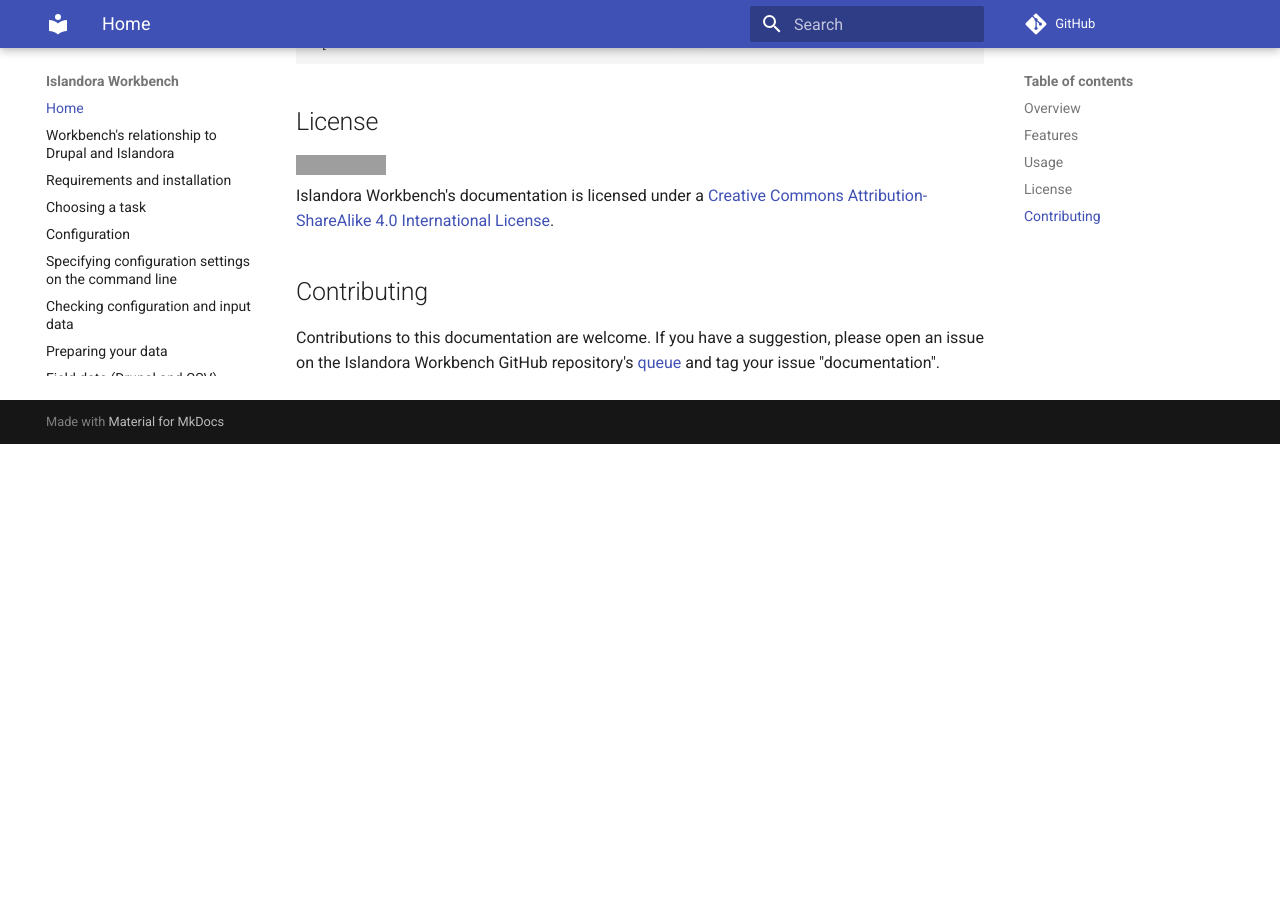
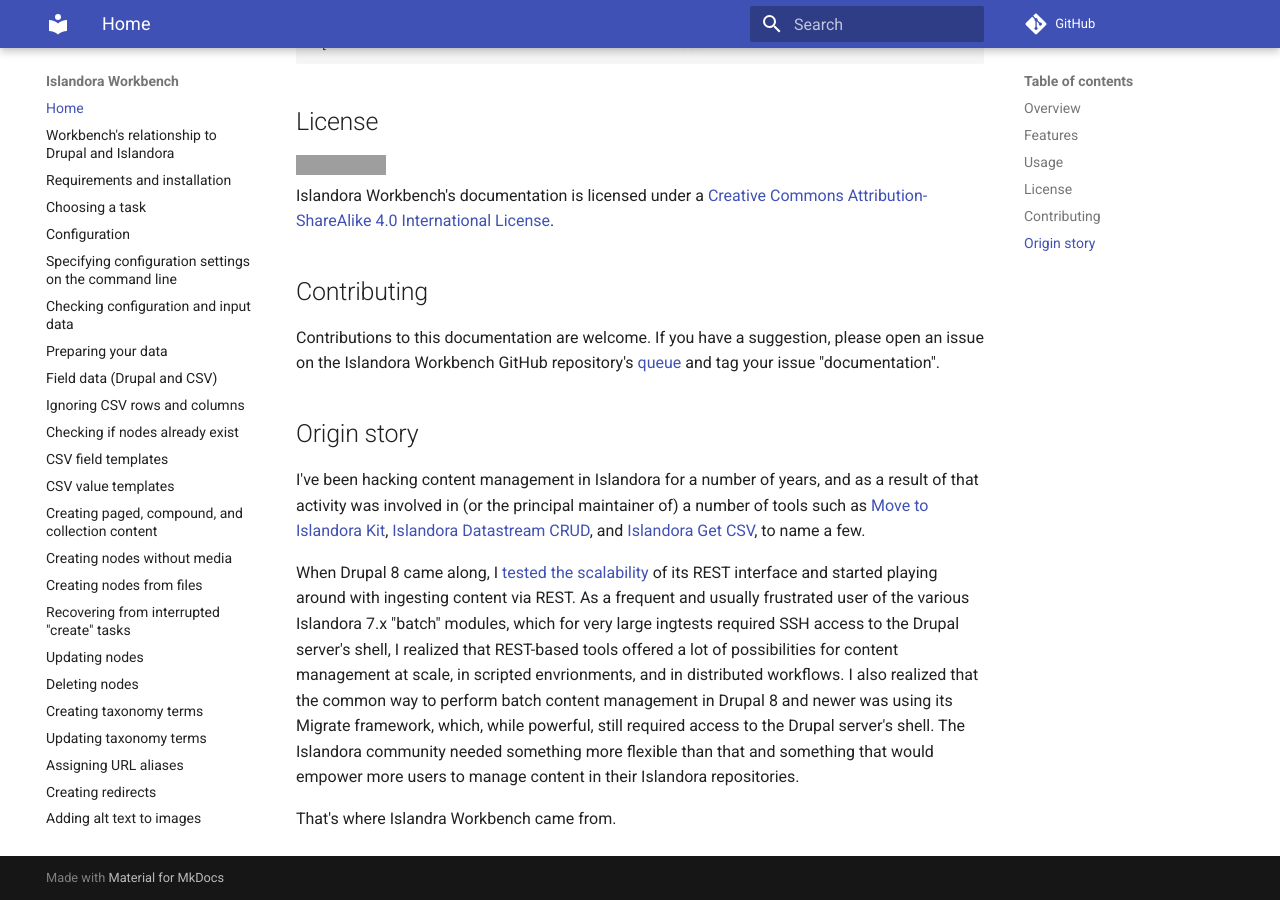
Before and after one commit to mjordan/islandora_workbench_docs, an MkDocs documentation site: the page built from docs/index.md, in a window 1280 px wide and 900 px high, scrolled down 2368 px. Built offline with MkDocs 1.6.1 and Material for MkDocs 9.7.7, drawn with Linux system fonts in a browser that asks for light colours; comment, search, counter and statistics services are not loaded; before the commit the page ends 2812 px from its top, so only the background shows below that; grey boxes are pictures that could not be loaded.

Commit message:
Added Origin Story.

```diff
--- a/docs/index.md
+++ b/docs/index.md
@@ -86,3 +86,12 @@
 ## Contributing
 
 Contributions to this documentation are welcome. If you have a suggestion, please open an issue on the Islandora Workbench GitHub repository's [queue](https://github.com/mjordan/islandora_workbench/issues) and tag your issue "documentation".
+
+
+## Origin story
+
+I've been hacking content management in Islandora for a number of years, and as a result of that activity was involved in (or the principal maintainer of) a number of tools such as [Move to Islandora Kit](https://github.com/MarcusBarnes/mik), [Islandora Datastream CRUD](https://github.com/SFULibrary/islandora_datastream_crud), and [Islandora Get CSV](https://github.com/mjordan/islandora_get_csv), to name a few.
+
+When Drupal 8 came along, I [tested the scalability](https://github.com/mjordan/drupal_field_limit_tester/blob/master/test_results/results.md) of its REST interface and started playing around with ingesting content via REST. As a frequent and usually frustrated user of the various Islandora 7.x "batch" modules, which for very large ingtests required SSH access to the Drupal server's shell, I realized that REST-based tools offered a lot of possibilities for content management at scale, in scripted envrionments, and in distributed workflows. I also realized that the common way to perform batch content management in Drupal 8 and newer was using its Migrate framework, which, while powerful, still required access to the Drupal server's shell. The Islandora community needed something more flexible than that and something that would empower more users to manage content in their Islandora repositories.
+
+That's where Islandra Workbench came from.
```
